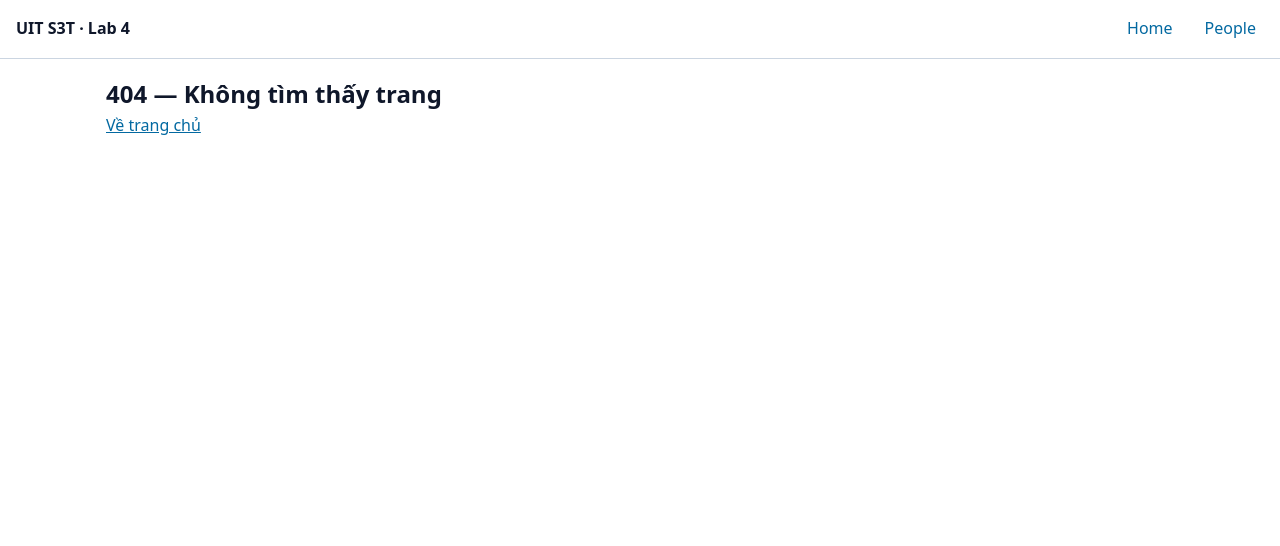
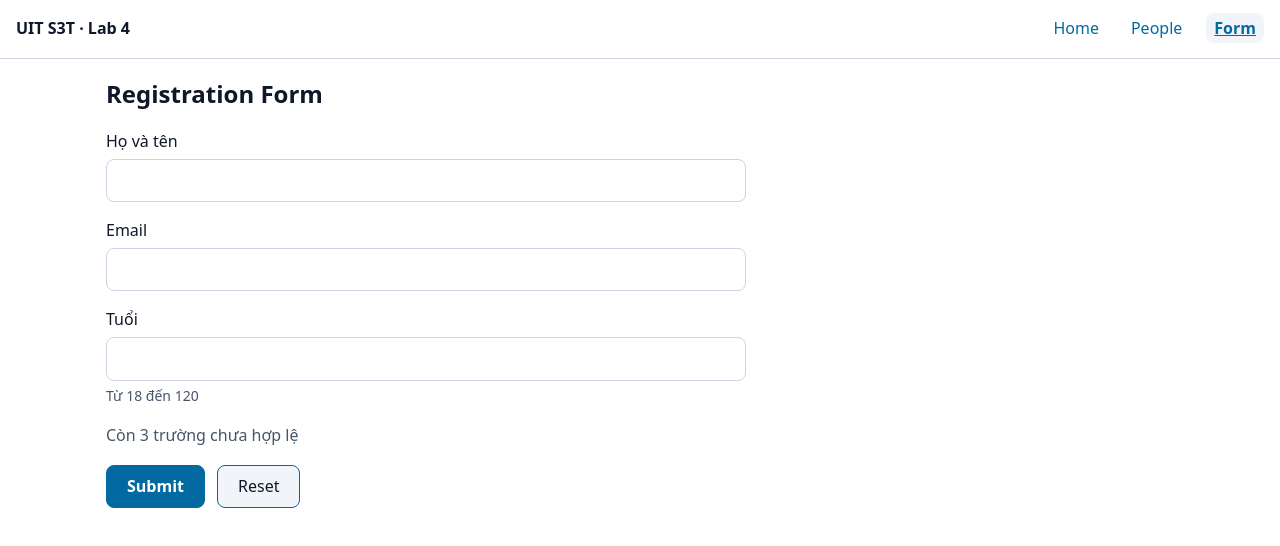
Before and after one commit to mwosik11/24522044_MinhVu, a React (Vite) app in the folder Ex1_W4/client/: page /form in a window 1280 px wide. Before the commit this address had no page. Shown: the top 546 px of the page. Built offline with nearby package versions, Linux system fonts and the light colour scheme.

Commit message:
feat(form): add input field validation with useId and aria

```diff
--- /dev/null
+++ b/Ex1_W4/client/src/features/form/Form.module.css
@@ -0,0 +1,41 @@
+.page { display: grid; gap: calc(var(--space) * 1.5); max-width: 40rem; }
+.form { display: grid; gap: var(--space); }
+.field { display: grid; gap: 0.25rem; }
+.field input {
+  font: inherit;
+  padding: 0.5rem 0.75rem;
+  border: 1px solid var(--border);
+  border-radius: var(--radius);
+  background: var(--bg);
+  color: var(--text);
+}
+.field input[aria-invalid='true'] { border-color: var(--danger); border-width: 2px; }
+.hint { font-size: 0.875rem; color: var(--muted); }
+.error { font-size: 0.875rem; color: var(--danger); font-weight: 600; }
+.status { color: var(--muted); }
+.actions { display: flex; flex-wrap: wrap; gap: 0.75rem; }
+.actions button {
+  font: inherit;
+  padding: 0.5rem 1.25rem;
+  border-radius: var(--radius);
+  border: 1px solid var(--accent);
+  background: var(--surface);
+  color: var(--text);
+  cursor: pointer;
+}
+.actions button[type='submit'] { background: var(--accent); color: var(--bg); font-weight: 700; }
+.inspector {
+  padding: var(--space);
+  border: 1px solid var(--border);
+  border-radius: var(--radius);
+  background: var(--surface);
+}
+.json {
+  display: grid;
+  grid-template-columns: max-content 1fr;
+  gap: 0.25rem 1rem;
+  margin-top: 0.5rem;
+  font-family: ui-monospace, monospace;
+}
+.json dt { font-weight: 700; color: var(--muted); }
+.json dd { overflow-wrap: anywhere; }
--- /dev/null
+++ b/Ex1_W4/client/src/features/form/InputField.jsx
@@ -0,0 +1,38 @@
+import { useId } from 'react';
+import { useFormContext } from './FormContext.jsx';
+import styles from './Form.module.css';
+
+/**
+ * Field "dumb": đọc value/error từ Context, không giữ state riêng, không useEffect.
+ * @param {{ name: string, label: string, type?: string, hint?: string } & import('react').InputHTMLAttributes<HTMLInputElement>} props
+ */
+export function InputField({ name, label, type = 'text', hint, ...rest }) {
+  const id = useId();
+  const errorId = `${id}-error`;
+  const hintId = `${id}-hint`;
+  const { values, errors, shouldShowError, setFieldValue, touchField } = useFormContext();
+
+  const showError = shouldShowError(name);
+  const describedBy = [hint ? hintId : null, showError ? errorId : null].filter(Boolean).join(' ') || undefined;
+
+  return (
+    <p className={styles.field}>
+      <label htmlFor={id}>{label}</label>
+      <input
+        id={id}
+        name={name}
+        type={type}
+        value={values[name]}
+        onChange={(e) => setFieldValue(name, e.target.value)}
+        onBlur={() => touchField(name)}
+        aria-invalid={showError}
+        aria-describedby={describedBy}
+        {...rest}
+      />
+      {hint && <span id={hintId} className={styles.hint}>{hint}</span>}
+      {showError && (
+        <span id={errorId} role="alert" className={styles.error}>{errors[name]}</span>
+      )}
+    </p>
+  );
+}
--- /dev/null
+++ b/Ex1_W4/client/src/features/form/SimpleForm.jsx
@@ -0,0 +1,47 @@
+import { FormProvider, useFormContext } from './FormContext.jsx';
+import { InputField } from './InputField.jsx';
+import { INITIAL_VALUES } from './validateForm.js';
+import styles from './Form.module.css';
+
+/** Phần thân form: dùng context để submit, không giữ state validate riêng */
+function RegistrationForm({ onValidSubmit }) {
+  const { values, errors, isValid, markSubmitAttempt, reset } = useFormContext();
+  const errorCount = Object.keys(errors).length;
+
+  const handleSubmit = (e) => {
+    e.preventDefault();
+    markSubmitAttempt();
+    if (isValid) onValidSubmit({ ...values, age: Number(values.age) });
+  };
+
+  const handleReset = () => {
+    reset();
+    onValidSubmit(null);
+  };
+
+  return (
+    <form className={styles.form} onSubmit={handleSubmit} noValidate aria-labelledby="form-title">
+      <h1 id="form-title">Registration Form</h1>
+      <InputField name="fullName" label="Họ và tên" autoComplete="name" />
+      <InputField name="email" label="Email" type="email" autoComplete="email" />
+      <InputField name="age" label="Tuổi" type="number" inputMode="numeric" hint="Từ 18 đến 120" />
+      <output className={styles.status} role="status" aria-live="polite">
+        {isValid ? 'Form hợp lệ' : `Còn ${errorCount} trường chưa hợp lệ`}
+      </output>
+      <p className={styles.actions}>
+        <button type="submit">Submit</button>
+        <button type="button" onClick={handleReset}>Reset</button>
+      </p>
+    </form>
+  );
+}
+
+export default function SimpleForm() {
+  return (
+    <section className={styles.page}>
+      <FormProvider initialValues={INITIAL_VALUES}>
+        <RegistrationForm onValidSubmit={() => {}} />
+      </FormProvider>
+    </section>
+  );
+}
--- a/Ex1_W4/client/src/layouts/RootLayout.jsx
+++ b/Ex1_W4/client/src/layouts/RootLayout.jsx
@@ -13,6 +13,7 @@ export default function RootLayout() {
           <ul className={styles.navList}>
             <li><NavLink to="/" end className={navClass}>Home</NavLink></li>
             <li><NavLink to="/people" className={navClass}>People</NavLink></li>
+            <li><NavLink to="/form" className={navClass}>Form</NavLink></li>
           </ul>
         </nav>
       </header>
--- a/Ex1_W4/client/src/router.jsx
+++ b/Ex1_W4/client/src/router.jsx
@@ -7,6 +7,7 @@ import PeopleLayout from './features/people/PeopleLayout.jsx';
 import PeopleIndex from './features/people/PeopleIndex.jsx';
 import DetailSkeleton from './components/DetailSkeleton.jsx';
 import { SMART_PEOPLE } from './data/people.js';
+import SimpleForm from './features/form/SimpleForm.jsx';
 
 // Ex 1.1: route-level code-splitting → PersonDetail nằm ở chunk riêng
 const PersonDetail = lazy(() => import('./features/people/PersonDetail.jsx'));
@@ -34,6 +35,7 @@ export const routes = [
           },
         ],
       },
+      { path: 'form', element: <SimpleForm /> },
       { path: '*', element: <NotFound /> },
     ],
   },
```
